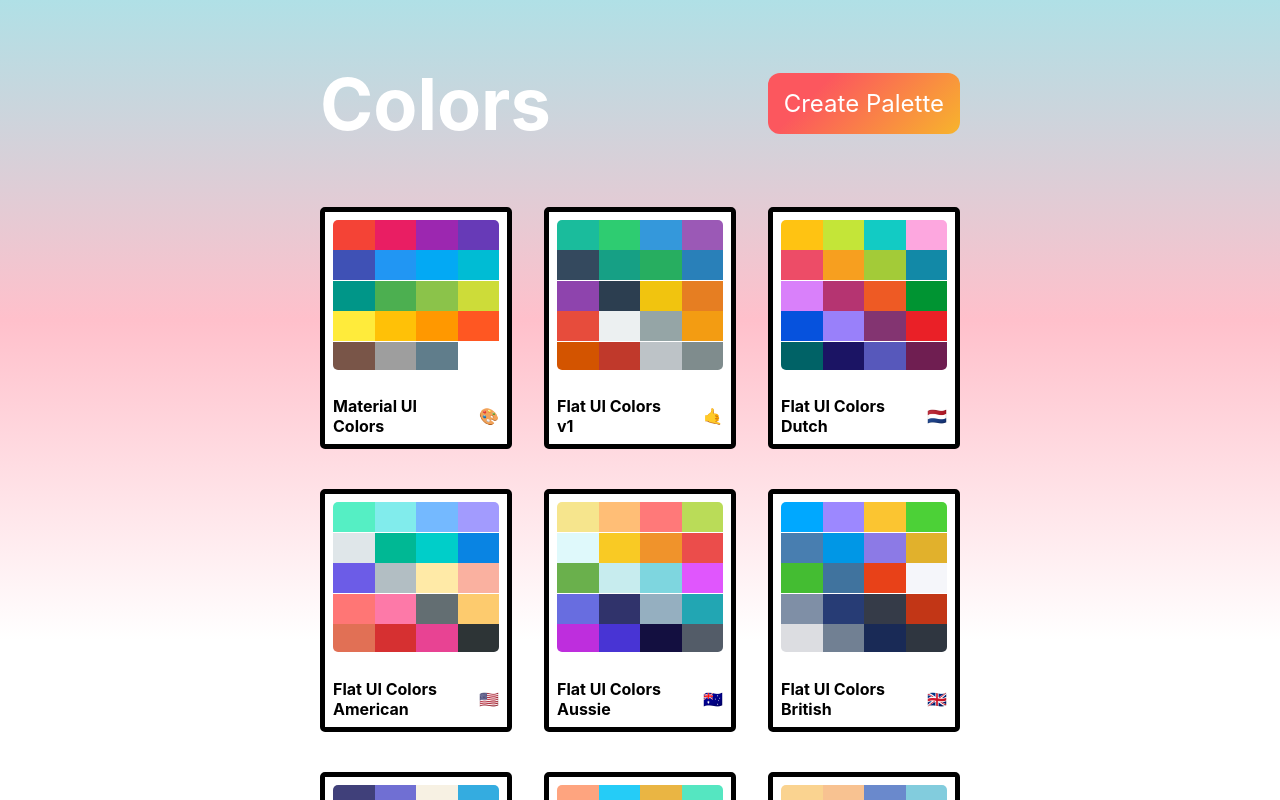
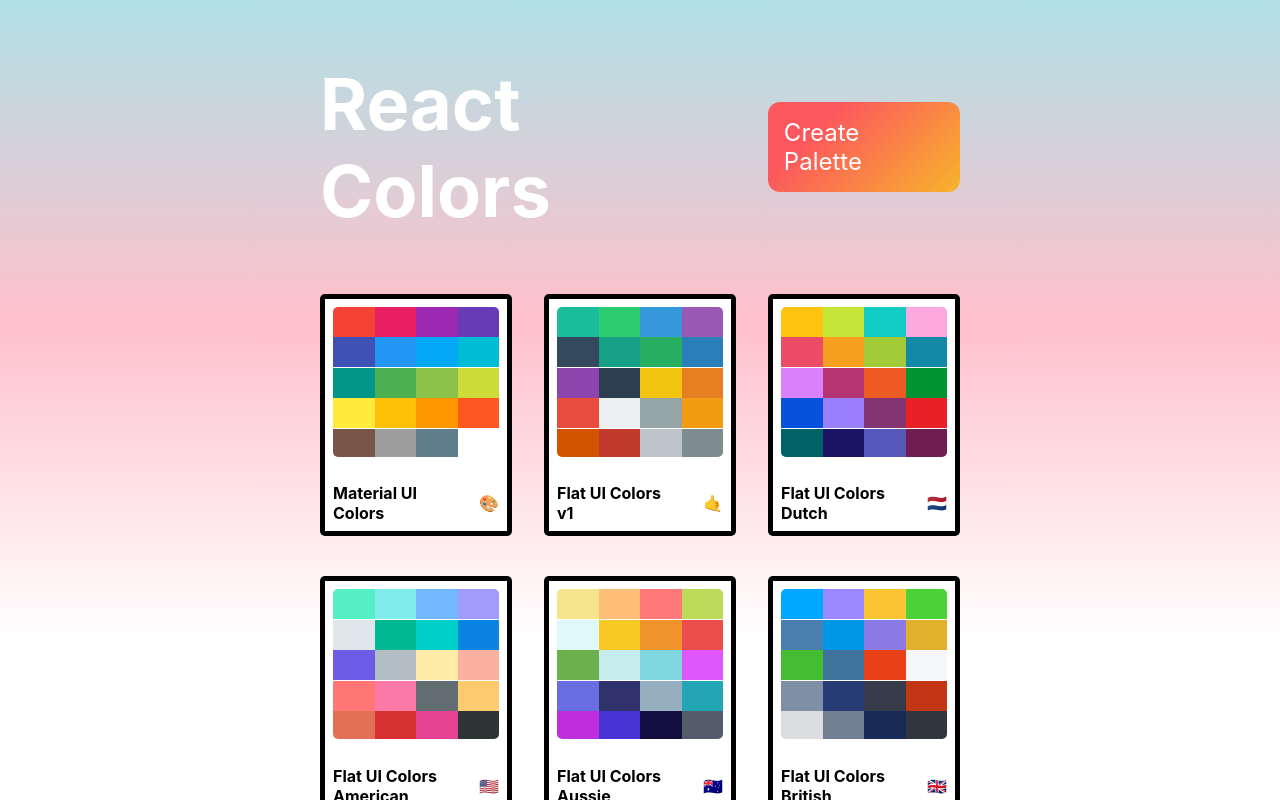
Before and after one commit to Neilketchum/Color-Pallete, a React (Create React App) app: page / in a window 1280 px wide. Shown: the top 800 px of the page. Built offline with nearby package versions, Linux system fonts and the light colour scheme.

Commit message:
Saving Palettes

```diff
--- a/src/App.js
+++ b/src/App.js
@@ -1,44 +1,70 @@
-import React, { Component } from 'react'
-import Palette from './Palette'
-import seedColors from "./seedColors"
-import {generatePalette } from './colorHelpers'
-import 'rc-slider/assets/index.css';
-import {Route,Switch} from 'react-router-dom';
-import PaletteList from './PaletteList';
-import SingleColorPalette from './SingleColorPalette';
-import NewPaletteForm from './NewPaletteForm';
+import React, { Component } from "react";
+import { Route, Switch } from "react-router-dom";
+import Palette from "./Palette";
+import PaletteList from "./PaletteList";
+import SingleColorPalette from "./SingleColorPalette";
+import seedColors from "./seedColors";
+import NewPaletteForm from "./NewPaletteForm";
+import { generatePalette } from "./colorHelpers";
 
-class App extends Component{
-    constructor(props){
+class App extends Component {
+  constructor(props) {
     super(props);
-        this.savePalette = this.savePalette.bind(this)
-
+    this.state = { palettes: seedColors };
+    this.savePalette = this.savePalette.bind(this);
+    this.findPalette = this.findPalette.bind(this);
   }
-    findPalette(id){
-      return  seedColors.find((palette)=>{
-            return palette.id === id
-        })
+  findPalette(id) {
+    return this.state.palettes.find(function(palette) {
+      return palette.id === id;
+    });
   }
-    savePalette(newPalette){
-
-        console.log(newPalette)
+  savePalette(newPalette) {
+    this.setState({ palettes: [...this.state.palettes, newPalette] });
   }
-    render(){
-        // console.log(generatePalette(seedColors[4]))
-
-        return(
+  render() {
+    return (
       <Switch>
-                      <Route exact path = '/palette/new' render = {() => <NewPaletteForm savePalette = {this.savePalette}/>}/>
-                      <Route exact path = '/' render = {(routeProps)=><PaletteList palettes = {seedColors} {...routeProps}/>}/>
-                      <Route exact path = '/palette/:id' render = {(routeProps)=>
-                      <Palette palette = {generatePalette(
-                          this.findPalette(routeProps.match.params.id
-                          ))}/> } />
-                    <Route exact path = '/palette/:paletteId/:colorid' render = {(routeProps)=><SingleColorPalette
-                     palette = {generatePalette(this.findPalette(routeProps.match.params.paletteId))} colorId  = {routeProps.match.params.colorid} />}></Route>
-
+        <Route
+          exact
+          path='/palette/new'
+          render={routeProps => (
+            <NewPaletteForm savePalette={this.savePalette} {...routeProps} />
+          )}
+        />
+        <Route
+          exact
+          path='/palette/:paletteId/:colorId'
+          render={routeProps => (
+            <SingleColorPalette
+              colorId={routeProps.match.params.colorId}
+              palette={generatePalette(
+                this.findPalette(routeProps.match.params.paletteId)
+              )}
+            />
+          )}
+        />
+        <Route
+          exact
+          path='/'
+          render={routeProps => (
+            <PaletteList palettes={this.state.palettes} {...routeProps} />
+          )}
+        />
+        <Route
+          exact
+          path='/palette/:id'
+          render={routeProps => (
+            <Palette
+              palette={generatePalette(
+                this.findPalette(routeProps.match.params.id)
+              )}
+            />
+          )}
+        />
       </Switch>
-        )
+    );
   }
 }
+
 export default App;
--- a/src/MiniPalette.js
+++ b/src/MiniPalette.js
@@ -1,25 +1,26 @@
-import React, { Component } from 'react'
-import { withStyles } from '@material-ui/core/styles';
-import styles from './Styles/miniPaletteStyle'
+import React from "react";
+import { withStyles } from "@material-ui/styles";
+import styles from "./Styles/miniPaletteStyle";
+
 function MiniPalette(props) {
+  const { classes, paletteName, emoji, colors } = props;
+  console.log(colors)
+  const miniColorBoxes = colors.map(color => (
+    <div
+      className={classes.miniColor}
+      style={{ backgroundColor: color.color }}
+      key={color.name}
+    />
+  ));
 
-    // console.log(props);
-    const { classes, paletteName, emoji,colors} = props;
-    const miniColorBoxes = colors.map(color=>(
-        <div className = {classes.miniColor} style = {{backgroundColor:color.color}} key = {color.name}>
+  return (
+    <div className={classes.root} onClick={props.handleClick}>
+      <div className={classes.colors}>{miniColorBoxes}</div>
+      <h5 className={classes.title}>
+        {paletteName} <span className={classes.emoji}>{emoji}</span>
+      </h5>
+    </div>
+  );
+}
 
-        </div>
-    ))
-    return (
-        <div className={classes.root} onClick = {props.handleClick}>
-            <div className={classes.colors}>
-                {/* {Mini Boxes} */}
-                {miniColorBoxes}
-            </div>
-                <h5 className={classes.title}>{paletteName} <span className={classes.emoji}>{emoji}</span></h5>
-
-        </div>
-
-    )
-}
 export default withStyles(styles)(MiniPalette);
--- a/src/NewPaletteForm.js
+++ b/src/NewPaletteForm.js
@@ -100,7 +100,6 @@
     ValidatorForm.addValidationRule("isColorUnique", value =>
       this.state.colors.every(
         ({ color }) => color !== this.state.currentColor
-
       )
     );
     ValidatorForm.addValidationRule("isColorNameUnique", value =>
@@ -111,11 +110,15 @@
   );
   }
   handleSubmit(){
+    let newName = 'Test Palette'
     const newPalette = {
-      paletteName : "Test Palette",
-      color:this.state.colors
+      paletteName : newName,
+      id: newName.toLowerCase().replace(/ /g, "-"),
+      colors: this.state.colors,
+
   }
-    this.props.savePalette(newPalette)
+    this.props.savePalette(newPalette);
+    this.props.history.push('/');
   }
   handleDrawerOpen = () => {
     this.setState({ open: true });
@@ -143,6 +146,7 @@
     this.setState({
       newName:e.target.value
     })
+
   }
   render() {
     const { classes } = this.props;
--- a/src/PaletteList.js
+++ b/src/PaletteList.js
@@ -1,25 +1,28 @@
-import React, { Component } from 'react';
-import { withStyles } from '@material-ui/core/styles';
-import MiniPalette from './MiniPalette';
-import {Link} from 'react-router-dom'
-import styles from './Styles/PaletteListStyles'
+import React, { Component } from "react";
+import { Link } from "react-router-dom";
+import MiniPalette from "./MiniPalette";
+import { withStyles } from "@material-ui/styles";
+import styles from "./Styles/PaletteListStyles";
+
 class PaletteList extends Component {
-    goToPalette(id){
-        this.props.history.push(`/palette/${id}`)
+  goToPalette(id) {
+    this.props.history.push(`/palette/${id}`);
   }
   render() {
-        const { palettes,classes} = this.props
+    const { palettes, classes } = this.props;
     return (
-            <div className = {classes.root}>
-                <div className = {classes.container}>
-                    <nav className = {classes.nav}>
-                        <h1>Colors</h1>
-                        <Link to = 'palette/new'>Create Palette</Link>
+      <div className={classes.root}>
+        <div className={classes.container}>
+          <nav className={classes.nav}>
+            <h1>React Colors</h1>
+            <Link to='/palette/new'>Create Palette</Link>
           </nav>
-                    <div className = {classes.palettes}>
-                        {palettes.map(p => (
-                                <MiniPalette {...p} handleClick = {()=>this.goToPalette(p.id)}/>
-
+          <div className={classes.palettes}>
+            {palettes.map(palette => (
+              <MiniPalette
+                {...palette}
+                handleClick={() => this.goToPalette(palette.id)}
+              />
             ))}
           </div>
         </div>
@@ -27,5 +30,4 @@
     );
   }
 }
-
 export default withStyles(styles)(PaletteList);
```
Lines whose indentation alone changed are shown as unchanged.
